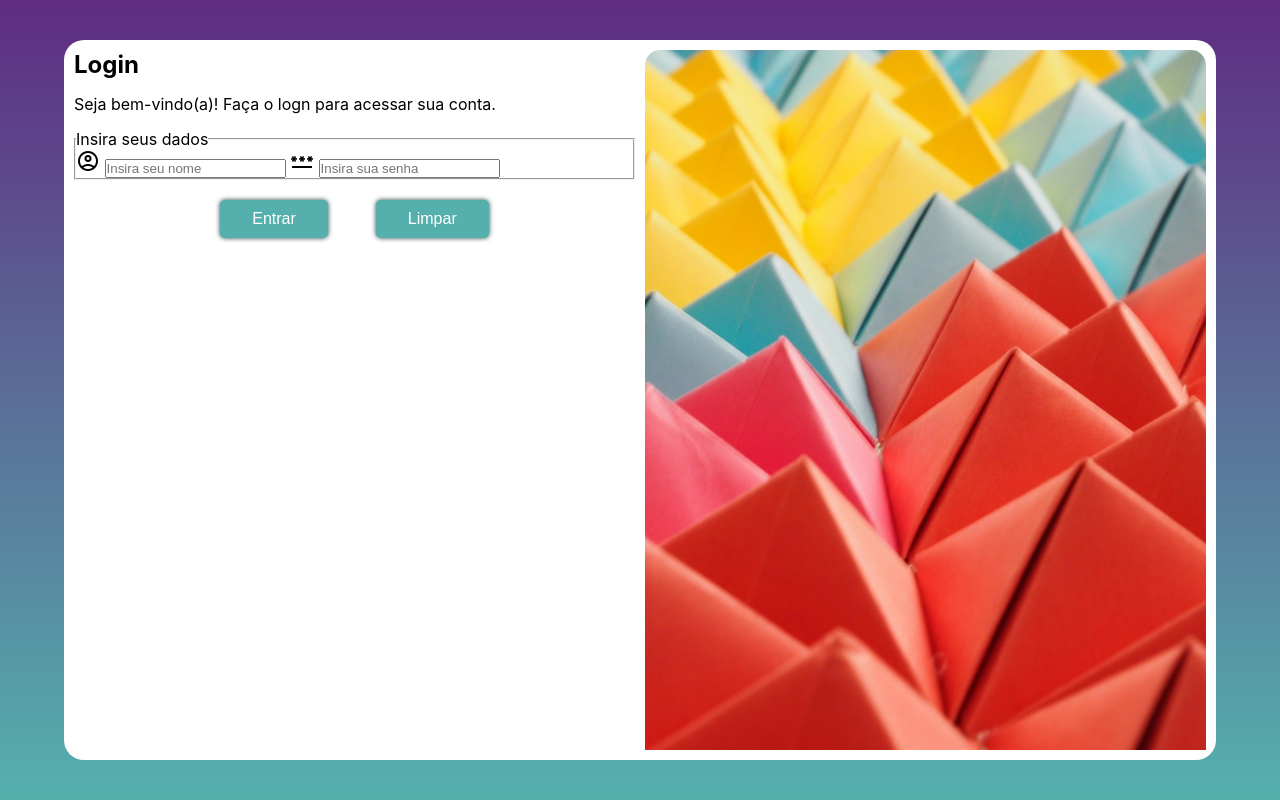
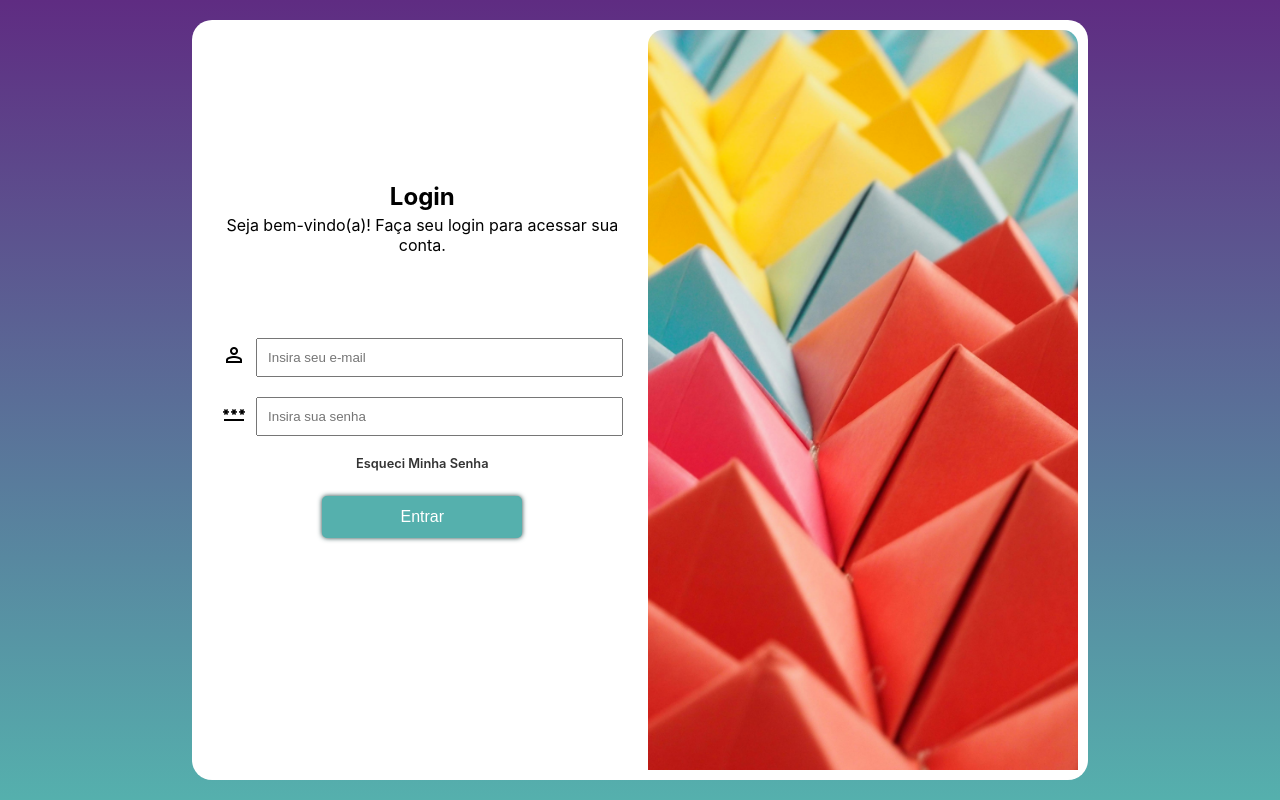
Before and after one commit to nicollascsantos/projeto-login, a plain HTML site: page index.html in a window 1280 px wide. Drawn offline with nearby package versions, Linux system fonts and the light colour scheme.

Commit message:
Projeto Finalizado

```diff
--- a/estilos/layout.css
+++ b/estilos/layout.css
@@ -18,7 +18,6 @@
 
 html, body {
     font-family: -apple-system, BlinkMacSystemFont, 'Segoe UI', Roboto, Oxygen, Ubuntu, Cantarell, 'Open Sans', 'Helvetica Neue', sans-serif, Helvetica, sans-serif;
-    width: 100vw;
     height: 100dvh;
 }
 
@@ -27,14 +26,14 @@ html, body {
 main {
     background-color: var(--lilás);
     height: 100%;
-    width: 100%;
     position: relative;
+    overflow: hidden;
 }
 
-main section {
+section {
     background-color: #fff;
-    width: 80%;
-    height: 90%;
+    width: 70%;
+    height: 95%;
     padding: 10px;
     border-radius: 20px;
 
@@ -45,39 +44,75 @@ main section {
 
     display: flex;
     flex-direction: column;
-    gap: 10px;
+    gap: 5px;
 
     transition: all 0.3s ease-in-out;
 }
 
-main section > div {
-    height: 50%;
+section > div {
     width: 100%;
 }
 
-main section div#imagem {
+div#imagem {
     background: #000 url(../imagens/padrao.jpg) no-repeat center fixed;
     background-size: cover;
     border-radius: 15px 15px 0 0;
+    height: 40%;
+}
+
+div#login {
+    padding: 10px;
+    height: 60%;
+    display: flex;
+    flex-direction: column;
+    align-items: center;
+    justify-content: center;
+    gap: 0.2em;
+    text-align: center;
 }
 
 /* Configurações do Formulário */
 
-main section div#formulario {
+div#login form {
+    width: inherit;
+    height: 100%;
+    padding: 10px;
     display: flex;
     flex-direction: column;
+    justify-content: center;
     gap: 15px;
+    align-items: center;
 }
 
-main section div#botoes {
+div#login form > div {
     display: flex;
     justify-content: center;
-    gap: 3rem;
-    margin-top: 20px;
+    align-items: center;
+    gap: 10px;
+    width: inherit;
+    margin-bottom: 5px;
 }
 
-main button {
-    padding: 8px 30px;
+div#login form input {
+    padding: 10px;
+    width: inherit;
+}
+
+div#login form a {
+    text-decoration: none;
+    font-weight: 600;
+    font-size: 0.8em;
+    color: #333;
+    margin-bottom: 10px;
+}
+
+div#login form a:hover {
+    color: var(--verde);
+}
+
+div#login button {
+    padding: 10px;
+    width: 50%;
     border: 2px solid var(--verde);
     border-radius: 5px;
     background-color: var(--verde);
@@ -88,11 +123,11 @@ main button {
     box-shadow: 0 0 5px var(--verde-escuro);
 }
 
-main button:hover {
+div#login button:hover {
     background-color: var(--verde-escuro);
 }
 
-main button:active {
+div#login button:active {
     background-color: #fff;
     color: var(--verde);
     border-color: var(--verde);
--- a/estilos/media-queries.css
+++ b/estilos/media-queries.css
@@ -7,27 +7,29 @@
         background-image: linear-gradient(to bottom, var(--lilás), var(--verde)) ;
     }
 
-    main section {
+    section {
         flex-direction: row;
-        width: 90%;
     }
 
-    main section > div {
+    section > div#imagem, div#login {
         height: 100%;
     }
 
-    main section #imagem {
-        border-radius: 15px 0 0 15px;
+    div#login form {
+        height: 50%;
+    }
+
+    div#login button {
+        width: 80%;
     }
 }
 
-@media screen and (min-width: 992px){
-
-    main section {
+@media screen and (min-width: 992px) {
+    section {
         flex-direction: row-reverse;
     }
 
-    main section #imagem {
-        border-radius: 0 15px 15px 0;
+    div#login button {
+        width: 50%;
     }
 }
--- a/index.html
+++ b/index.html
@@ -11,8 +11,7 @@
     <link rel="stylesheet" href="./estilos/media-queries.css">
 
     <!-- Ícones do Google -->
-    <!-- <link rel="stylesheet" href="https://fonts.googleapis.com/css2?family=Material+Symbols+Outlined:opsz,wght,FILL,GRAD@20..48,100..700,0..1,-50..200&icon_names=account_circle" /> -->
-    <link rel="stylesheet" href="https://fonts.googleapis.com/css2?family=Material+Symbols+Outlined:opsz,wght,FILL,GRAD@20..48,100..700,0..1,-50..200&icon_names=passwordaccount_circle" />
+    <link href="https://fonts.googleapis.com/css2?family=Material+Symbols+Outlined" rel="stylesheet" />
 
     <title>Tela de Login</title>
 </head>
@@ -21,30 +20,29 @@
         <section>
             <div id="imagem"></div>
 
-            <div id="formulario">
+            <div id="login">
                 <h1>Login</h1>
 
-                <p>Seja bem-vindo(a)! Faça o logn para acessar sua conta.</p>
+                <p>Seja bem-vindo(a)! Faça seu login para acessar sua conta.</p>
 
                 <form action="#" method="post">
-                    <fieldset>
-                        <legend>Insira seus dados</legend>
+                    <div>
+                        <label for="usuario">
+                            <span class="material-symbols-outlined">person</span>
+                        </label>
+                        <input type="email" id="usuario" name="usuario" required autocomplete="email" placeholder="Insira seu e-mail">
+                    </div>
 
-                        <label for="usuario">
-                            <span class="material-symbols-outlined">account_circle</span>
-                        </label>
-                        <input type="text" id="usuario" name="usuario" required placeholder="Insira seu nome">
-
+                    <div>
                         <label for="senha">
                             <span class="material-symbols-outlined">password</span>
                         </label>
-                        <input type="password" id="senha" name="senha" required placeholder="Insira sua senha">
-                    </fieldset>
+                        <input type="password" id="senha" name="senha" required autocomplete="current-password" minlength="8" maxlength="15" placeholder="Insira sua senha">
+                    </div>
 
-                    <div id="botoes">
-                        <button type="submit">Entrar</button>
-                        <button type="reset">Limpar</button>
-                    </div>
+                    <a href="#">Esqueci Minha Senha</a>
+
+                    <button type="submit">Entrar</button>
                 </form>
             </div>
         </section>
```
